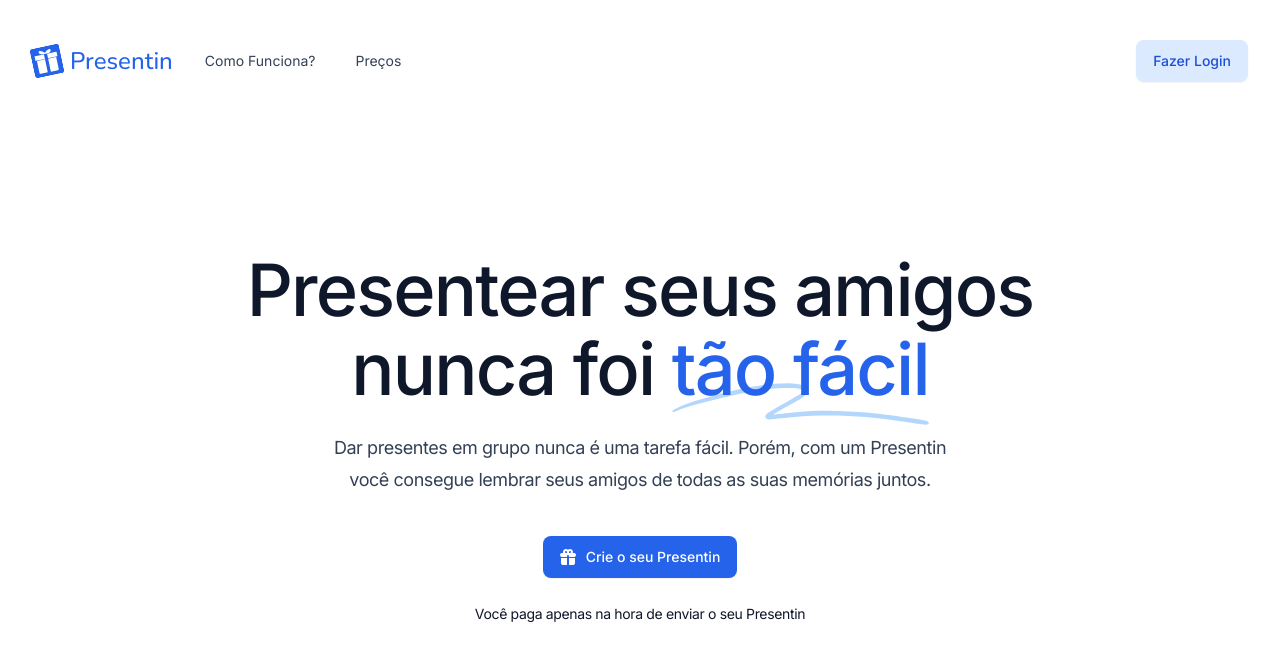
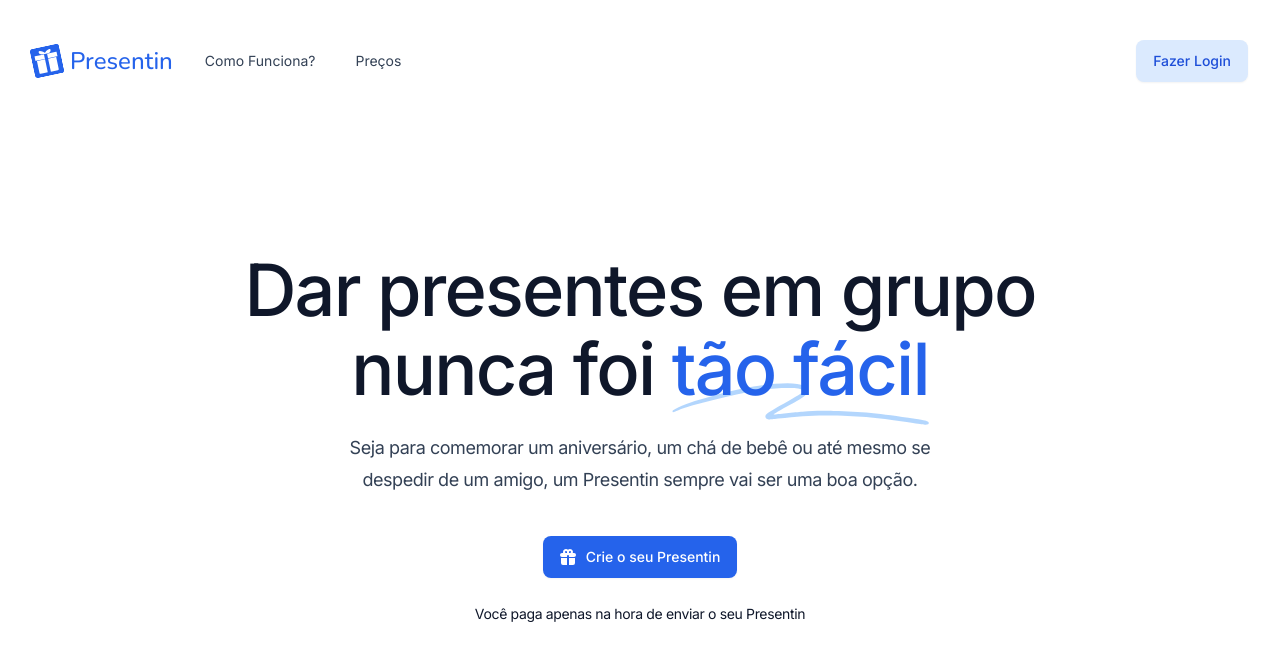
Before and after one commit to Bielfer/presentin, a Next.js app: page / in a window 1280 px wide. Shown: the top 660 px of the page. Built offline with nearby package versions, Linux system fonts and the light colour scheme.

Commit message:
feat: use route helper

```diff
--- a/src/components/core/Header.tsx
+++ b/src/components/core/Header.tsx
@@ -4,16 +4,17 @@ import clsx from 'clsx';
 import Logo from '@/components/core/Logo';
 import ButtonLink from '@/components/core/ButtonLink';
 import Container from '@/components/core/Container';
+import { getRoute } from '@/helpers/routes';
 import MyLink from './MyLink';
 
 const links = [
   {
     text: 'Como Funciona?',
-    route: '#features',
+    route: getRoute('features'),
   },
   {
     text: 'Preços',
-    route: '#pricing',
+    route: getRoute('pricing'),
   },
 ];
 
--- a/src/components/core/Hero.tsx
+++ b/src/components/core/Hero.tsx
@@ -1,11 +1,12 @@
 import ButtonLink from '@/components/core/ButtonLink';
 import Container from '@/components/core/Container';
+import { getRoute } from '@/helpers/routes';
 import { GiftIcon } from '@heroicons/react/solid';
 
 const Hero = () => (
   <Container className="pt-20 pb-16 text-center lg:pt-32">
     <h1 className="mx-auto max-w-4xl font-display text-5xl font-medium tracking-tight text-slate-900 sm:text-7xl">
-      Presentear seus amigos nunca foi{' '}
+      Dar presentes em grupo nunca foi{' '}
       <span className="relative whitespace-nowrap text-blue-600">
         <svg
           aria-hidden="true"
@@ -19,11 +20,15 @@ const Hero = () => (
       </span>
     </h1>
     <p className="mx-auto mt-6 max-w-2xl text-lg tracking-tight text-slate-700">
-      Dar presentes em grupo nunca é uma tarefa fácil. Porém, com um Presentin
-      você consegue lembrar seus amigos de todas as suas memórias juntos.
+      Seja para comemorar um aniversário, um chá de bebê ou até mesmo se
+      despedir de um amigo, um Presentin sempre vai ser uma boa opção.
     </p>
     <div className="mt-10 flex justify-center space-x-6">
-      <ButtonLink href="/" variant="primary" iconLeft={GiftIcon}>
+      <ButtonLink
+        href={getRoute('createPresentin')}
+        variant="primary"
+        iconLeft={GiftIcon}
+      >
         Crie o seu Presentin
       </ButtonLink>
     </div>
--- a/src/components/core/Logo.tsx
+++ b/src/components/core/Logo.tsx
@@ -1,8 +1,9 @@
+import { getRoute } from '@/helpers/routes';
 import Image from 'next/image';
 import Link from 'next/link';
 
 const Logo = () => (
-  <Link href="/">
+  <Link href={getRoute('home')}>
     <a className="flex items-center gap-x-2 text-2xl text-blue-600 font-medium font-['Nunito']">
       <span className="sr-only">Home</span>
       <div className="-rotate-12 flex items-center">
--- /dev/null
+++ b/src/helpers/routes.ts
@@ -0,0 +1,10 @@
+const routes = {
+  home: '/',
+  pricing: '/#pricing',
+  features: '/#features',
+  createPresentin: '/presentin/new',
+};
+
+export const getRoute = (type: keyof typeof routes) => routes[type];
+
+export const temp = {};
```
